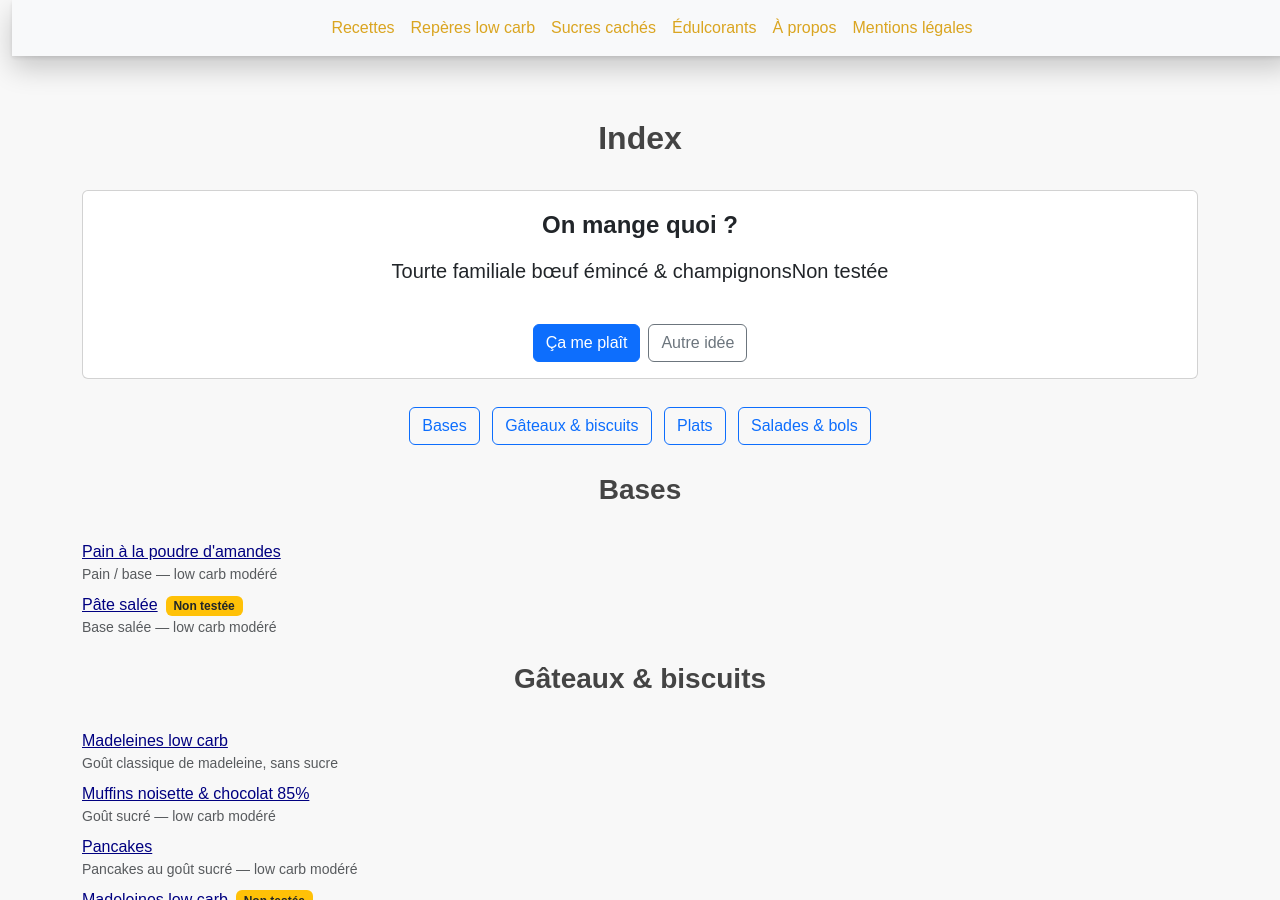
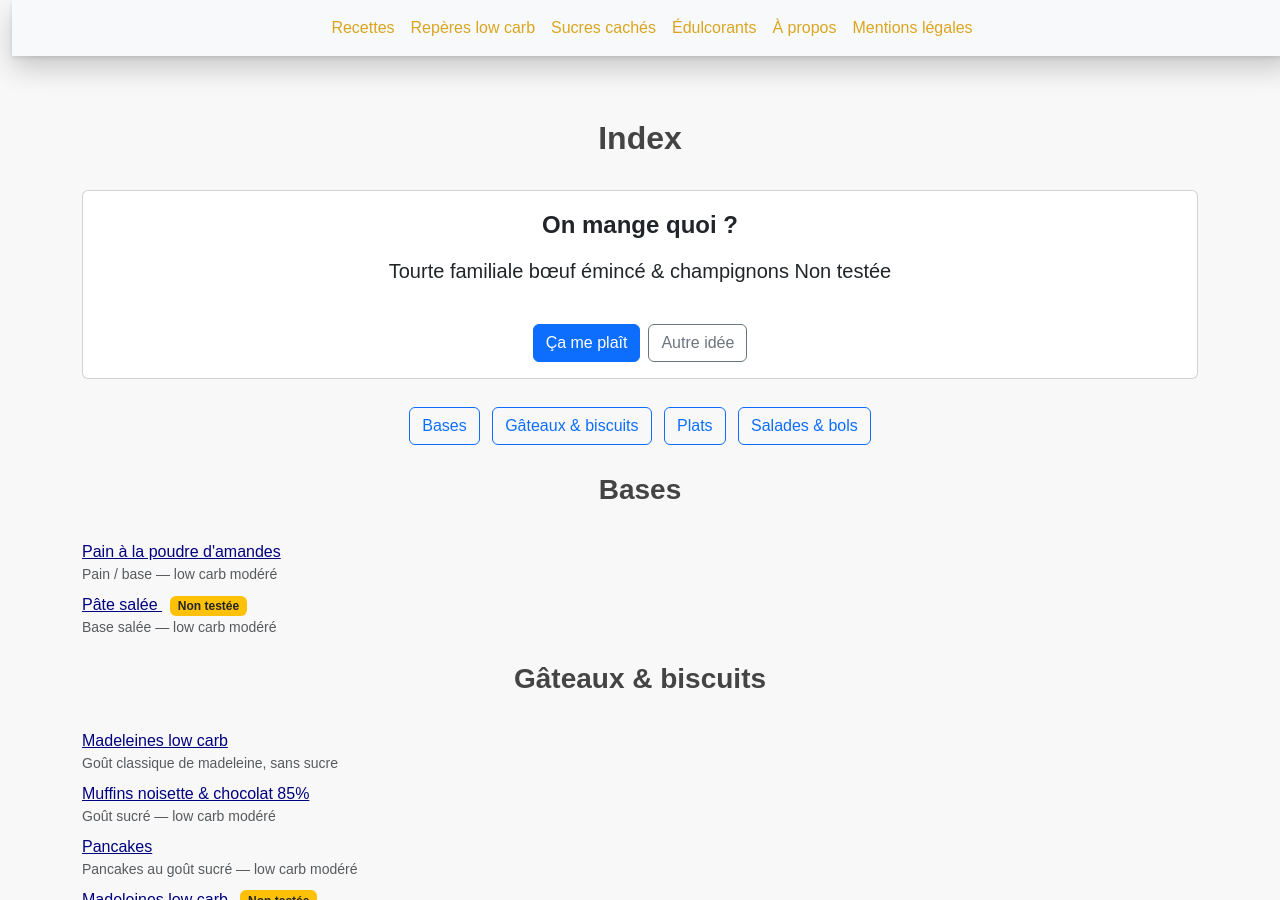
Before and after one commit to laurie-boissay/laurie-boissay.github.io, a Jekyll site: the page built from index.html, in a window 1280 px wide and 900 px high, scrolled down 300 px. Built offline with Jekyll 4.4.1, drawn with Linux system fonts in a browser that asks for light colours.

Commit message:
Update index.html

```diff
--- a/index.html
+++ b/index.html
@@ -27,19 +27,8 @@ description: "Mes recettes low carb (recettes faibles en glucides). Index par ca
       <div id="random-pick"></div>
     </div>
 
-    {%- assign all_recipes = site.pages
-      | where: "layout", "recipe"
-      | where_exp: "p", "p.recipe_group"
-    -%}
-
-    {%- comment -%}
-      IMPORTANT :
-      On n'utilise PAS "map ... | sort | uniq" car si un recipe_group est mal typé (Array),
-      Liquid peut planter au sort ("comparison of Array with Array failed").
-      group_by + sort: "name" évite ce piège.
-    {%- endcomment -%}
-
-    {%- assign grouped = all_recipes | group_by: "recipe_group" | sort: "name" -%}
+    {% assign all_recipes = site.pages | where: "layout", "recipe" | where_exp: "p", "p.recipe_group" %}
+    {% assign grouped = all_recipes | group_by: "recipe_group" | sort: "name" %}
 
     <!-- Boutons catégories (auto) -->
     <div class="container text-center mb-4">
@@ -57,7 +46,7 @@ description: "Mes recettes low carb (recettes faibles en glucides). Index par ca
           class="recipe-group-block mb-4"
           data-recipe-group="{{ g.name | escape }}"
         >
-          {%- assign group_recipes = g.items | sort: "recipe_sort" -%}
+          {% assign group_recipes = g.items | sort: "recipe_sort" %}
 
           {% for r in group_recipes %}
             <article
@@ -66,10 +55,9 @@ description: "Mes recettes low carb (recettes faibles en glucides). Index par ca
             >
               <a href="{{ r.url | relative_url }}">
                 {{ r.recipe_title }}
-
-                {%- if r.recipe_tested == false -%}
+                {% if r.recipe_tested == false %}
                   <span class="badge bg-warning text-dark ms-2">Non testée</span>
-                {%- endif -%}
+                {% endif %}
               </a>
 
               {% if r.recipe_subtitle %}
```
